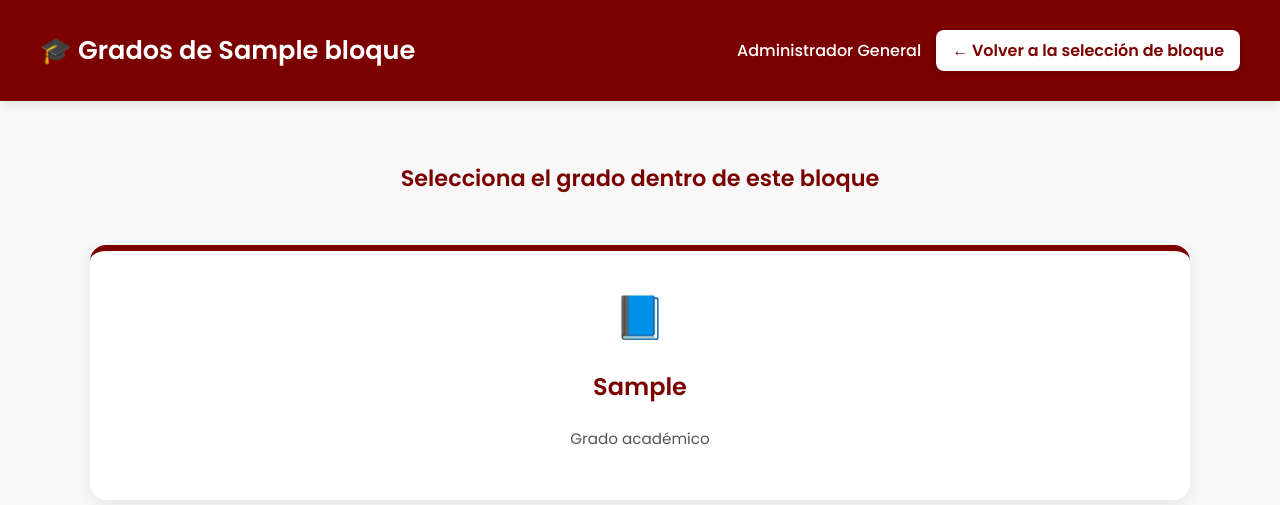
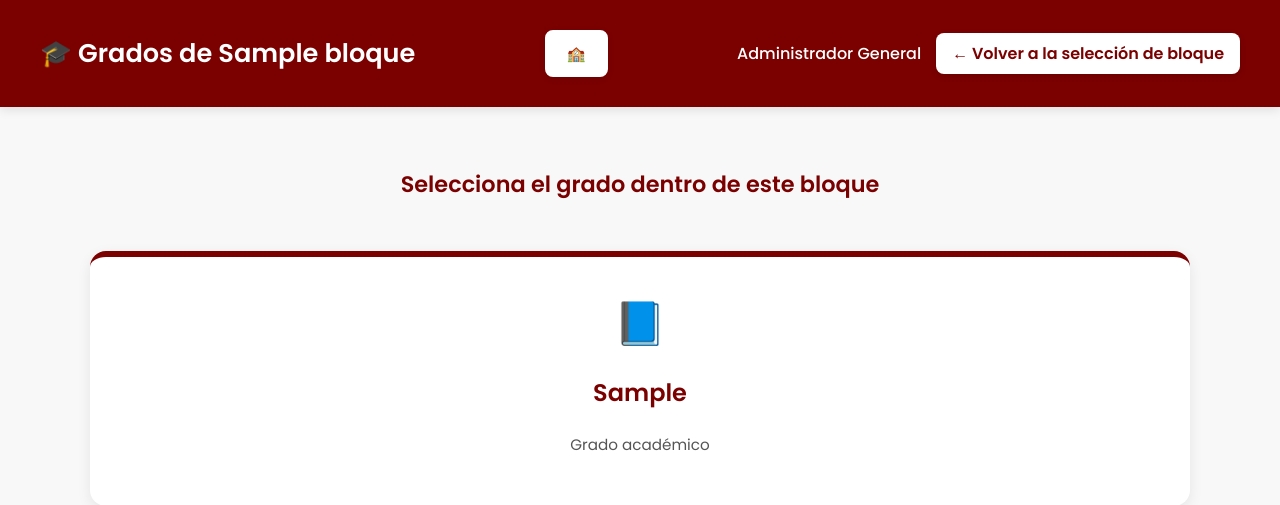
Before and after one commit to aguilera2707/programa-asambleas, a Flask app: page /bloque/1/grados in a window 1280 px wide. Shown: the top 505 px of the page. Run offline with Flask 3, Linux system fonts and the light colour scheme; a user stored in the database is signed in; tables that the repository leaves empty hold one stand-in row (values such as "Sample post").

Commit message:
Mejoras visuales

```diff
--- a/routes.py
+++ b/routes.py
@@ -3137,3 +3137,16 @@ def muro_publico():
         bloque_id=bloque_id,
         bloques=bloques
     )
+@nom.route('/inicio_rapido')
+@login_required
+def inicio_rapido():
+    """Redirige al panel correcto según el rol del usuario"""
+    if current_user.rol == 'admin':
+        return redirect(url_for('nom.panel_admin'))
+    elif current_user.rol == 'profesor':
+        return redirect(url_for('nom.panel_profesor'))  # ✅ nombre correcto
+    elif current_user.rol == 'alumno':
+        return redirect(url_for('nom.panel_alumno'))  # si llegas a tenerlo
+    else:
+        flash("Rol no reconocido. Contacte al administrador.", "warning")
+        return redirect(url_for('nom.logout'))
--- a/static/css/seleccionar_grado.css
+++ b/static/css/seleccionar_grado.css
@@ -143,3 +143,26 @@ body {
         grid-template-columns: 1fr;
     }
 }
+.btn-inicio-rapido {
+    background: white;
+    color: #7b1113;
+    border: 2px solid #ffffff;
+    border-radius: 8px;
+    padding: 10px 20px;
+    font-weight: bold;
+    text-decoration: none;
+    font-size: 15px;
+    display: inline-flex;
+    align-items: center;
+    gap: 8px;
+    transition: all 0.3s ease;
+    box-shadow: 0 2px 6px rgba(0,0,0,0.1);
+}
+
+.btn-inicio-rapido:hover {
+    background: #7b1113;
+    color: #fff;
+    border-color: #7b1113;
+    transform: translateY(-2px);
+    box-shadow: 0 6px 12px rgba(0,0,0,0.2);
+}
--- a/templates/admin_administradores.html
+++ b/templates/admin_administradores.html
@@ -5,6 +5,8 @@
     <title>Gestión de usuarios</title>
     <link rel="stylesheet" href="{{ url_for('static', filename='css/usuarios.css') }}">
     <link rel="stylesheet" href="https://cdn.datatables.net/1.13.4/css/jquery.dataTables.min.css">
+    <a href="{{ url_for('nom.inicio_rapido') }}" class="btn-inicio-texto">🏠 Inicio</a>
+</a>
 </head>
 
 <body>
--- a/templates/grupos_por_grado.html
+++ b/templates/grupos_por_grado.html
@@ -12,6 +12,7 @@
         <div class="header-left">
             <h1>🎓 Grupos de {{ grado }}° de {{ bloque.nombre }}</h1>
         </div>
+        <a href="{{ url_for('nom.inicio_rapido') }}" class="btn-inicio-rapido">🏫</a>
         <div class="header-right">
 
             <span>{{ current_user.nombre }}</span>
--- a/templates/seleccionar_bloque.html
+++ b/templates/seleccionar_bloque.html
@@ -4,6 +4,7 @@
     <meta charset="UTF-8">
     <title>Seleccionar Bloque</title>
     <link rel="stylesheet" href="{{ url_for('static', filename='css/seleccionar_bloque.css') }}">
+
 </head>
 
 <body>
@@ -12,6 +13,7 @@
         <div class="header-left">
             <h1>🎖️ Nominar Alumno</h1>
         </div>
+        <a href="{{ url_for('nom.inicio_rapido') }}" class="btn-inicio-rapido">🏫</a>
         <div class="header-right">
             <span>{{ current_user.nombre }}</span>
             <a href="{{ url_for('nom.panel_profesor') }}" class="btn-volver-top">← Volver al panel del maestro</a>
--- a/templates/seleccionar_grado.html
+++ b/templates/seleccionar_grado.html
@@ -12,6 +12,7 @@
         <div class="header-left">
             <h1>🎓 Grados de {{ bloque.nombre }}</h1>
         </div>
+        <a href="{{ url_for('nom.inicio_rapido') }}" class="btn-inicio-rapido">🏫</a>
         <div class="header-right">
 
             <span>{{ current_user.nombre }}</span>
```
Also changed, not shown: static/css/grupos_por_grado.css (+23 -0 lines), static/css/seleccionar_bloque.css (+23 -0 lines), templates/admin_dashboard.html (+16 -5 lines).
